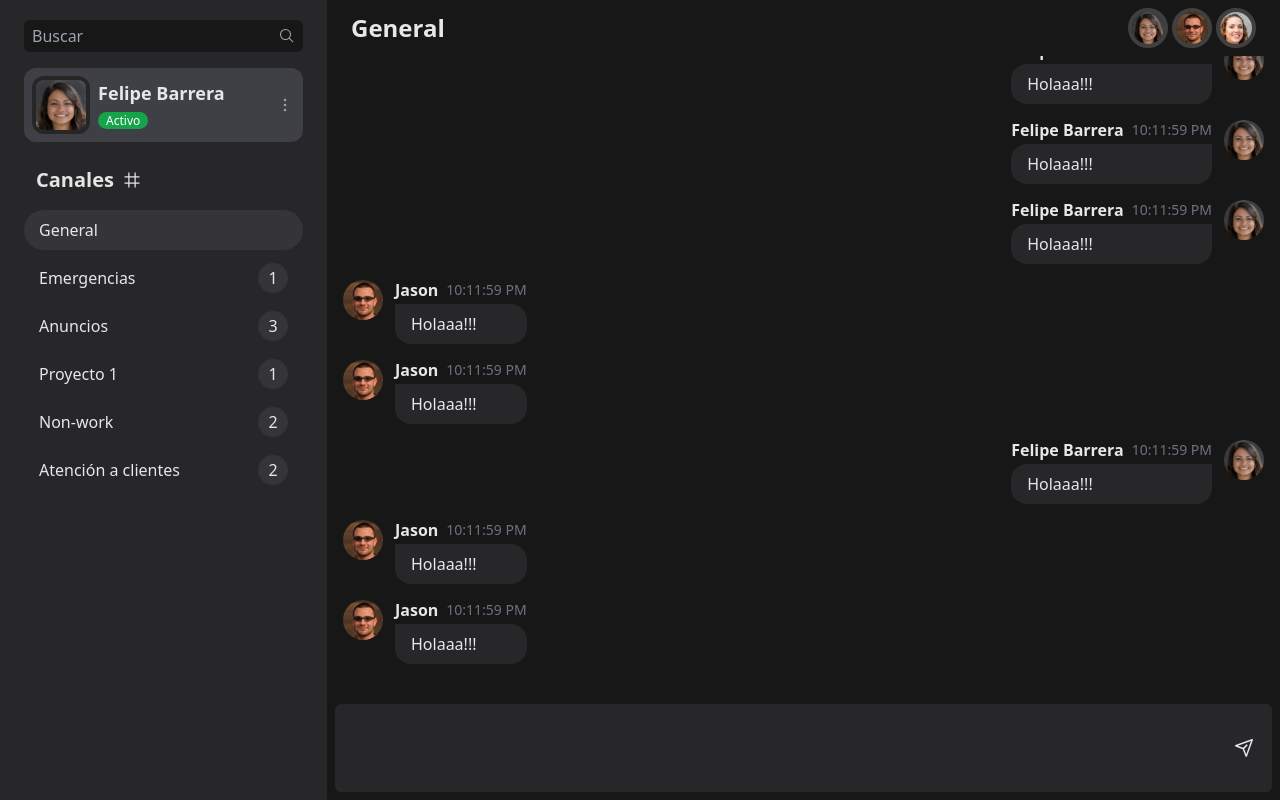
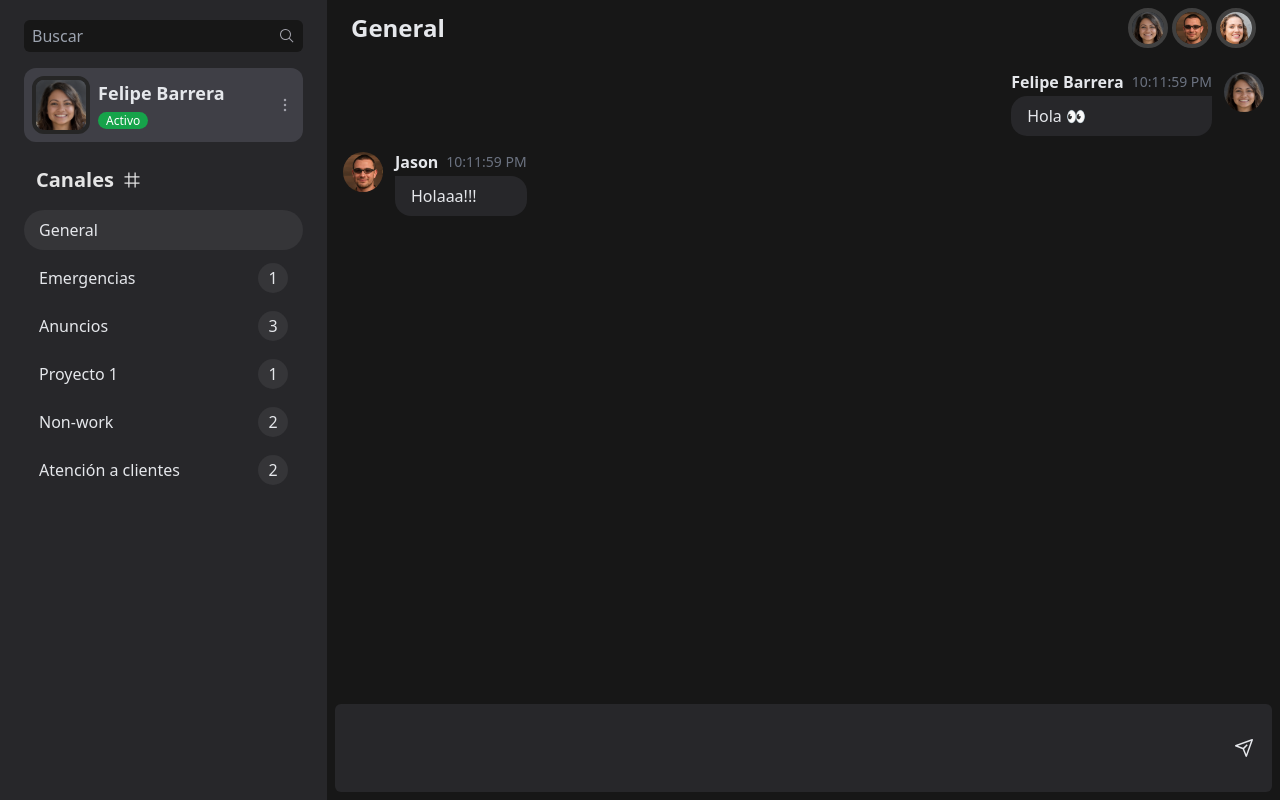
Before and after one commit to felipeBarrera1309/Chat-with-pinia-vue3, a Vue app: page /1 in a window 1280 px wide. Built offline with nearby package versions, Linux system fonts and the light colour scheme.

Commit message:
estos cambios son para el chat

```diff
--- a/src/pages/MessagesView.vue
+++ b/src/pages/MessagesView.vue
@@ -14,8 +14,8 @@
         </header>
         <div class="content" ref="refContentChat">
             <MessageItem
-              v-for="message in messagesView"
-              :key="message.id"
+              v-for="(message, index) in messagesView"
+              :key="index"
               :avatar="message.imAuthor.avatar"
               :author="message.imAuthor.name"
               :message="message.message"
@@ -34,7 +34,7 @@
 </template>
 
 <script setup>
-import { ref, reactive, computed, watch, nextTick, onBeforeMount, onMounted } from 'vue'
+import { ref, reactive, computed, watch, onMounted } from 'vue'
 import { useRoute } from 'vue-router'
 import MessageItem from '@/components/MessageItem.vue'
 import useMessagesStore from '../stores/messages.js';
@@ -50,11 +50,6 @@ const people = reactive(useContacts().getContacts)
 const write = ref('')
 const refContentChat = ref()
 
-onBeforeMount(() => {
-  setTimeout(() => {
-    scrollToBottom()
-  }, 1)
-})
 
 function addMessage(){
   if(write.value.trim() === ''){
@@ -67,6 +62,7 @@ function addMessage(){
 }
 
 onMounted(() => {
+  scrollToBottom()
   const observando = new MutationObserver((mutation) => {
     mutation.forEach(el => {
       if(el.type === 'childList', el.addedNodes.length){
@@ -97,9 +93,6 @@ watch(
   (id) => {
     channelId.value = id
     title.value = useChannelName().seeNameChannel(Number(id))?.name
-    setTimeout(() => {
-      scrollToBottom()
-    }, 1)
   },
   { immediate: true }
 )
--- a/src/stores/messages.js
+++ b/src/stores/messages.js
@@ -7,19 +7,6 @@ const messages = defineStore('messages', {
         return{
             messages: [
                 { id: 1, author: 1, message: 'Hola 👀', timestamp: new Date().toLocaleTimeString(), channelId: 1, read: false },
-                { id: 2, author: 2, message: 'Holaaa!!!', timestamp: new Date().toLocaleTimeString(), channelId: 1, read: false },
-                { id: 2, author: 2, message: 'Holaaa!!!', timestamp: new Date().toLocaleTimeString(), channelId: 1, read: false },
-                { id: 2, author: 2, message: 'Holaaa!!!', timestamp: new Date().toLocaleTimeString(), channelId: 1, read: false },
-                { id: 2, author: 2, message: 'Holaaa!!!', timestamp: new Date().toLocaleTimeString(), channelId: 1, read: false },
-                { id: 2, author: 2, message: 'Holaaa!!!', timestamp: new Date().toLocaleTimeString(), channelId: 1, read: false },
-                { id: 2, author: 2, message: 'Holaaa!!!', timestamp: new Date().toLocaleTimeString(), channelId: 1, read: false },
-                { id: 2, author: 1, message: 'Holaaa!!!', timestamp: new Date().toLocaleTimeString(), channelId: 1, read: false },
-                { id: 2, author: 1, message: 'Holaaa!!!', timestamp: new Date().toLocaleTimeString(), channelId: 1, read: false },
-                { id: 2, author: 1, message: 'Holaaa!!!', timestamp: new Date().toLocaleTimeString(), channelId: 1, read: false },
-                { id: 2, author: 2, message: 'Holaaa!!!', timestamp: new Date().toLocaleTimeString(), channelId: 1, read: false },
-                { id: 2, author: 2, message: 'Holaaa!!!', timestamp: new Date().toLocaleTimeString(), channelId: 1, read: false },
-                { id: 2, author: 1, message: 'Holaaa!!!', timestamp: new Date().toLocaleTimeString(), channelId: 1, read: false },
-                { id: 2, author: 2, message: 'Holaaa!!!', timestamp: new Date().toLocaleTimeString(), channelId: 1, read: false },
                 { id: 2, author: 2, message: 'Holaaa!!!', timestamp: new Date().toLocaleTimeString(), channelId: 1, read: false },
                 { id: 3, author: 3, message: 'Hola a todo el mundo 😊', timestamp: new Date().toLocaleTimeString(), channelId: 4, read: false },
                 { id: 4, author: 3, message: '¿Cómo están?', timestamp: new Date().toLocaleTimeString(), channelId: 3, read: false },
```
